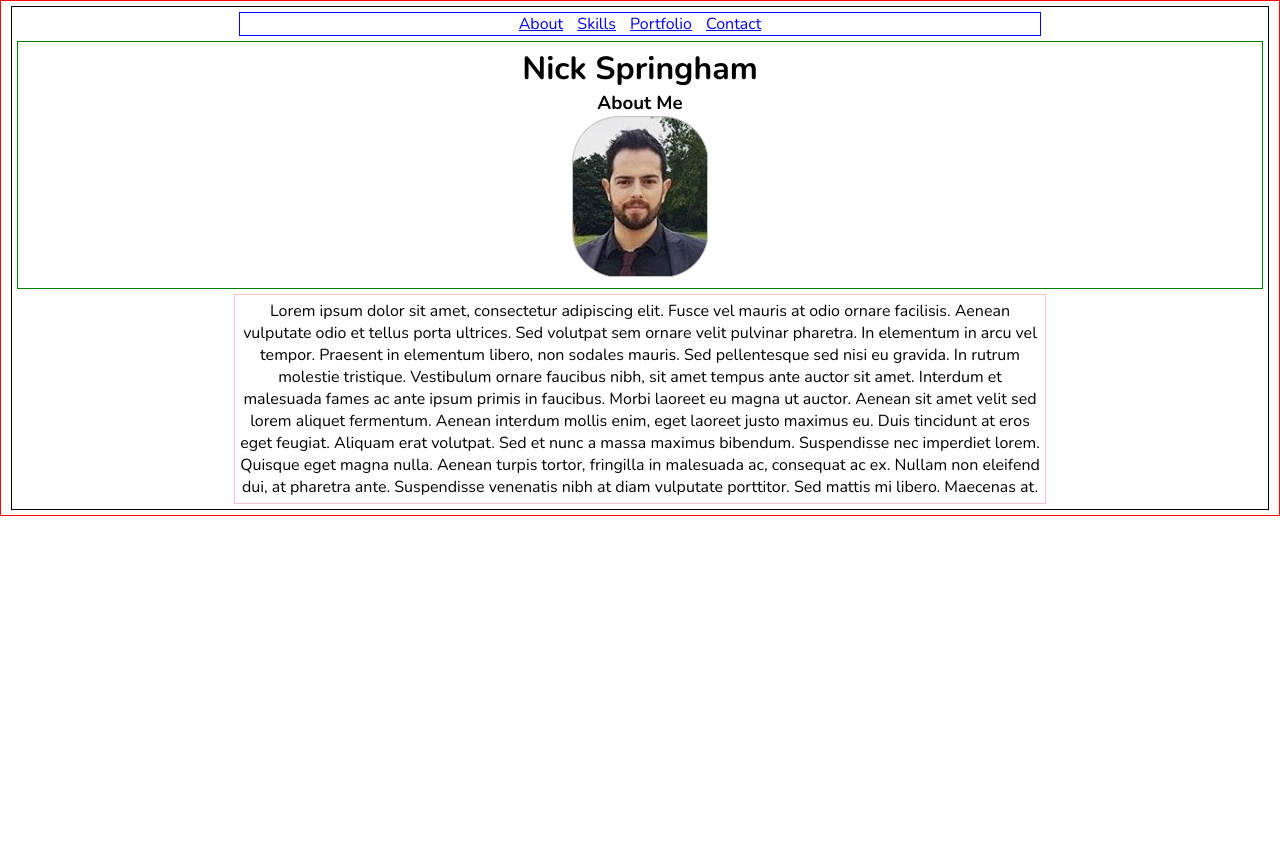
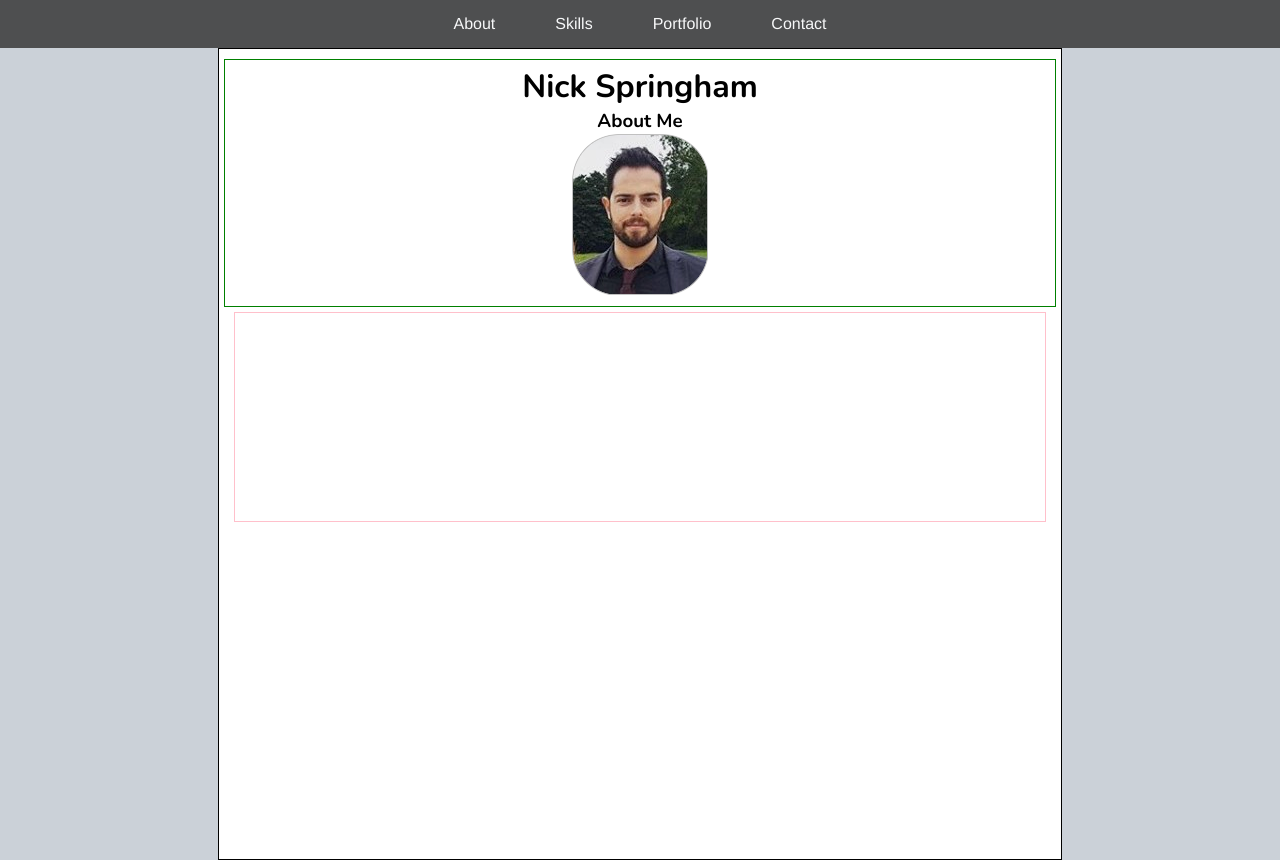
Before and after one commit to Nspringham/Portfolio_Web, a plain HTML site: page index.html in a window 1280 px wide. Before the commit the page ends 800 px from the top, so only its background shows below. Drawn offline with nearby package versions, Linux system fonts and the light colour scheme.

Commit message:
changed navbar styling

```diff
--- a/css/style_new.css
+++ b/css/style_new.css
@@ -3,33 +3,54 @@
 *{margin: 0; padding: 0; border: 0;}
 
 body{
-	border: 1px solid red;
+/*	border: 1px solid red; */
 	font-family: 'Nunito', 'Source Sans Pro', serif;
-}
-
-.holding_body{
-	border: 1px solid black;
-	margin: 5px 10px 5px 10px;
-	padding: 5px;
+	background-color: #cbd1d8;
 }
 
 /* NAVBAR */
 .topnav{
-	border :1px solid blue;
-	margin: auto;
-	min-width: 450px;
-	max-width: 800px;
+	/*border :1px solid grey;*/
+	width: 100%;
+	/*max-width: 100%;*/
+}
+nav{
+	background-color: #393939;
+	opacity: 0.85;
+	display: flex;
+	justify-content: center;
+}
+nav li{
+	display: inline-block;
+}
+nav li a{
+	font-family: 'helvetica';
+	text-decoration: none;
+	font-size: 16px;
+	color: #fff;
+	display: block;
+	padding: 15px 30px;
+	background-color: #393939;
+	transition: background-color 1s ease;
+}
+nav li a:hover{
+	background-color: grey
 }
 
-.topnav, .nav{
-	text-align: center;
+.picholder{
+	width: 100%;
+	height: 300px;
+	background-image: url(images/yosemite.jpg);
+	z-index: -1;
 }
-
-li{
-	display: inline;
-	margin: 0px 5px;
+.holding_body{
+	border: 1px solid black;
+	margin: auto;
+	padding: 5px;
+	width: 65%;
+	background-color: white;
+	height: 800px;
 }
-
 
 /* HEADER */
 .header_sector{
@@ -46,6 +67,6 @@ li{
 	margin: auto;
 	text-align: center;
 	padding: 5px;
-	min-width: 450px;
 	max-width: 800px;
+	color: white;
 }
--- a/index.html
+++ b/index.html
@@ -10,17 +10,19 @@
 </head>
 
 <body>
+			<!-- Navbar -->
+	<nav class="topnav">
+		<ul class="nav">
+	        <li>
+	        <a href="#about">About</a></li><li>
+	        <a href="#skills">Skills</a></li><li>
+	        <a href="#portfolio">Portfolio</a></li><li>
+	        <a href="#contact">Contact</a></li>
+        </ul>
+	</nav>
+
+
 	<div class="holding_body">
-
-		<!-- Navbar -->
-		<nav class="topnav">
-			<ul class="nav">
-		        <li><a href="#about">About</a></li>
-		        <li><a href="#skills">Skills</a></li>
-		        <li><a href="#portfolio">Portfolio</a></li>
-		        <li><a href="#contact">Contact</a></li>
-	        </ul>
-		</nav>
 
 		<!-- HEADER -->
 		<div class="header_sector">
```
Also changed, not shown: images/yosemite.jpg (added).
